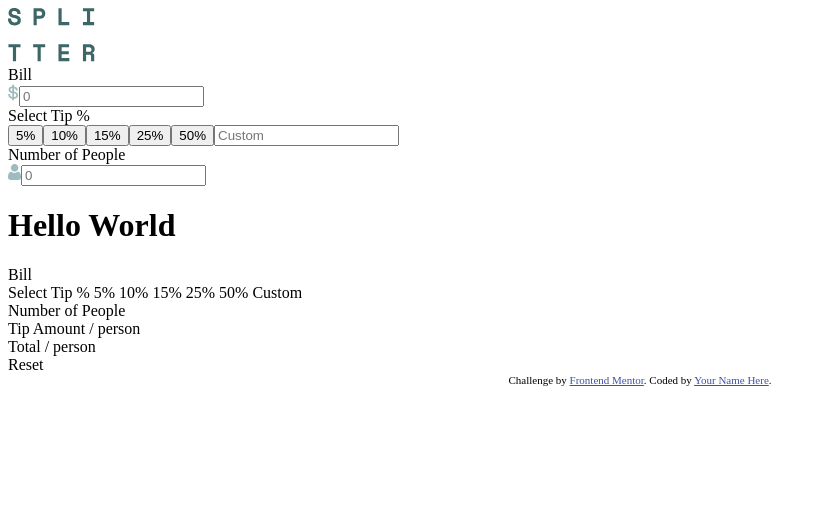
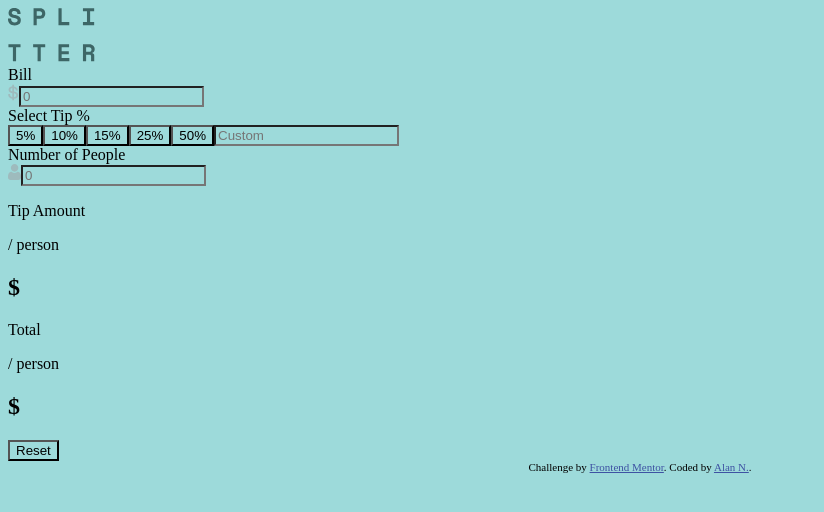
Before and after one commit to AlainNshimirimana/tip-calculator-app, a React (Create React App) app: page / in a window 1280 px wide. Shown: the top 512 px of the page, without its empty margins (0-824 px from the left). Built offline with nearby package versions, Linux system fonts and the light colour scheme.

Commit message:
I have all the buttons and input fields made

```diff
--- a/public/index.html
+++ b/public/index.html
@@ -17,29 +17,10 @@
 <body>
 
   <div id="root"></div>
-  <div id="bill">Bill</div>
-
-  <div id="tip">Select Tip %
-    5%
-    10%
-    15%
-    25%
-    50%
-    Custom
-  </div>
-
-
-  <div id="people">Number of People</div>
-
-  <div id="tip-amount">Tip Amount / person</div>
-
-  <div id="total">Total / person</div>
-
-  <div id="reset">Reset</div>
 
   <div class="attribution">
     Challenge by <a href="https://www.frontendmentor.io?ref=challenge" target="_blank">Frontend Mentor</a>.
-    Coded by <a href="#">Your Name Here</a>.
+    Coded by <a href="#">Alan N.</a>.
   </div>
 </body>
 </html>
--- a/src/App.js
+++ b/src/App.js
@@ -1,12 +1,16 @@
 import React, {useState} from "react";
 import Form from "./components/Form";
-import Title from "./components/images/logo.svg"
+import Output from "./components/OutputForm";
+import Title from "./components/images/logo.svg";
+import "./css/App.css";
 
 function App(){
     return <>
     <header><img src={Title}/></header>
-        <Form/>
-    <h1>Hello World</h1>
+        <div className="main-container">
+            <Form/>
+            <Output/>
+        </div>
     </>
 }
 
--- a/src/components/Form.js
+++ b/src/components/Form.js
@@ -14,11 +14,11 @@ const Form = ({bill, setBill, tip, setTip, people, setPeople}) => {
 
            <div className="form-tip">
                <label>Select Tip %</label><br/>
-               <button value={5}>5%</button>
-               <button value={10}>10%</button>
-               <button value={15}>15%</button>
-               <button value={25}>25%</button>
-               <button value={50}>50%</button>
+               <button value={5} onClick={(e) => setTip(e.target.value)}>5%</button>
+               <button value={10} onClick={(e) => setTip(e.target.value)}>10%</button>
+               <button value={15} onClick={(e) => setTip(e.target.value)}>15%</button>
+               <button value={25} onClick={(e) => setTip(e.target.value)}>25%</button>
+               <button value={50} onClick={(e) => setTip(e.target.value)}>50%</button>
                <input type="number" placeholder="Custom" value={tip} onChange={(e) => setTip(e.target.value)}/>
            </div>
 
--- /dev/null
+++ b/src/components/OutputForm.js
@@ -0,0 +1,27 @@
+import React from "react";
+
+const Output = ({tip, people, bill, resetCalc, reset}) => {
+    return (
+        <div className="output-container">
+            <div className="output">
+                <div className="output-text">
+                    <p>Tip Amount</p>
+                    <p className="output-subtext">/ person</p>
+                </div>
+                <h2>${tip}</h2>
+            </div>
+
+            <div className="output">
+                <div className="output-text">
+                    <p>Total</p>
+                    <p className="output-subtext">/ person</p>
+                </div>
+                <h2>${bill}</h2>
+            </div>
+
+            <button>Reset</button>
+        </div>
+    )
+}
+
+export default Output;
--- /dev/null
+++ b/src/css/App.css
@@ -0,0 +1,3 @@
+*{
+    background-color: rgb(157, 218, 218);
+}
```
